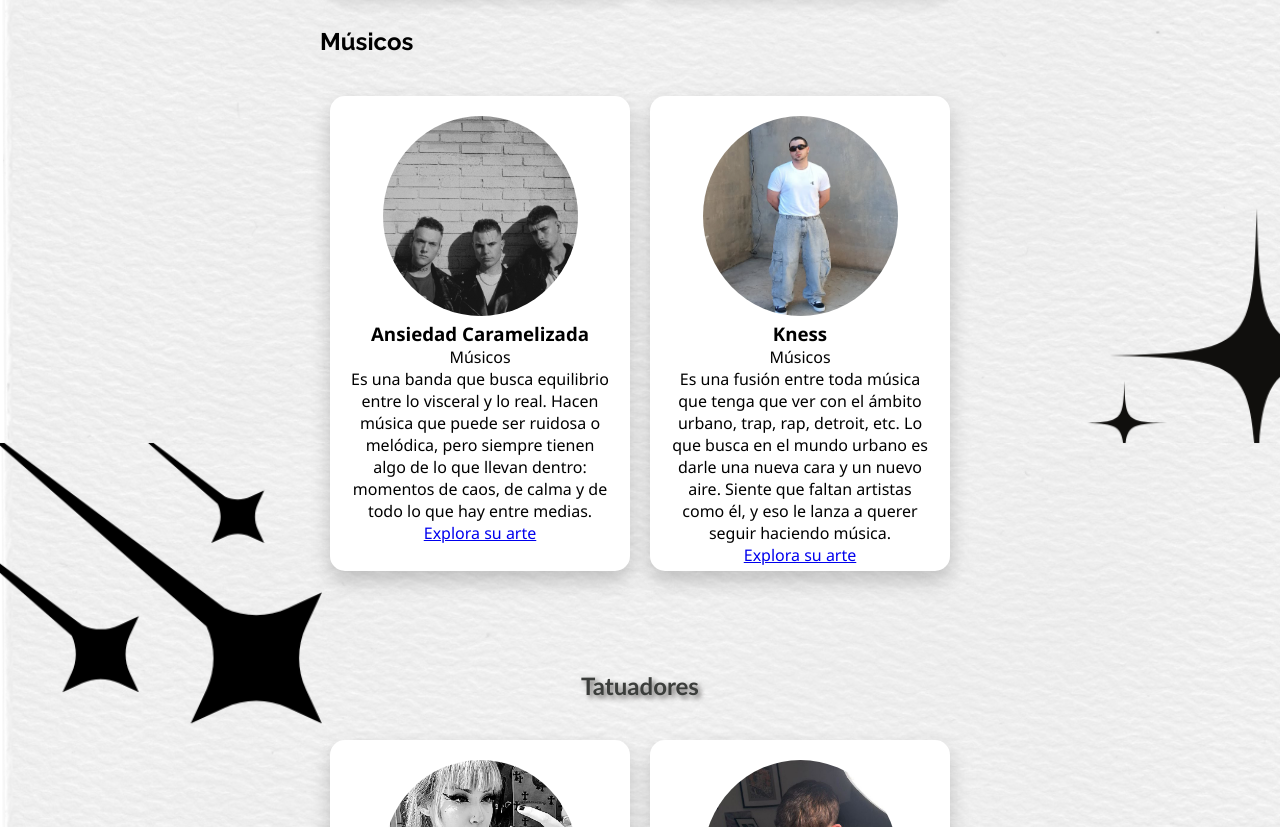
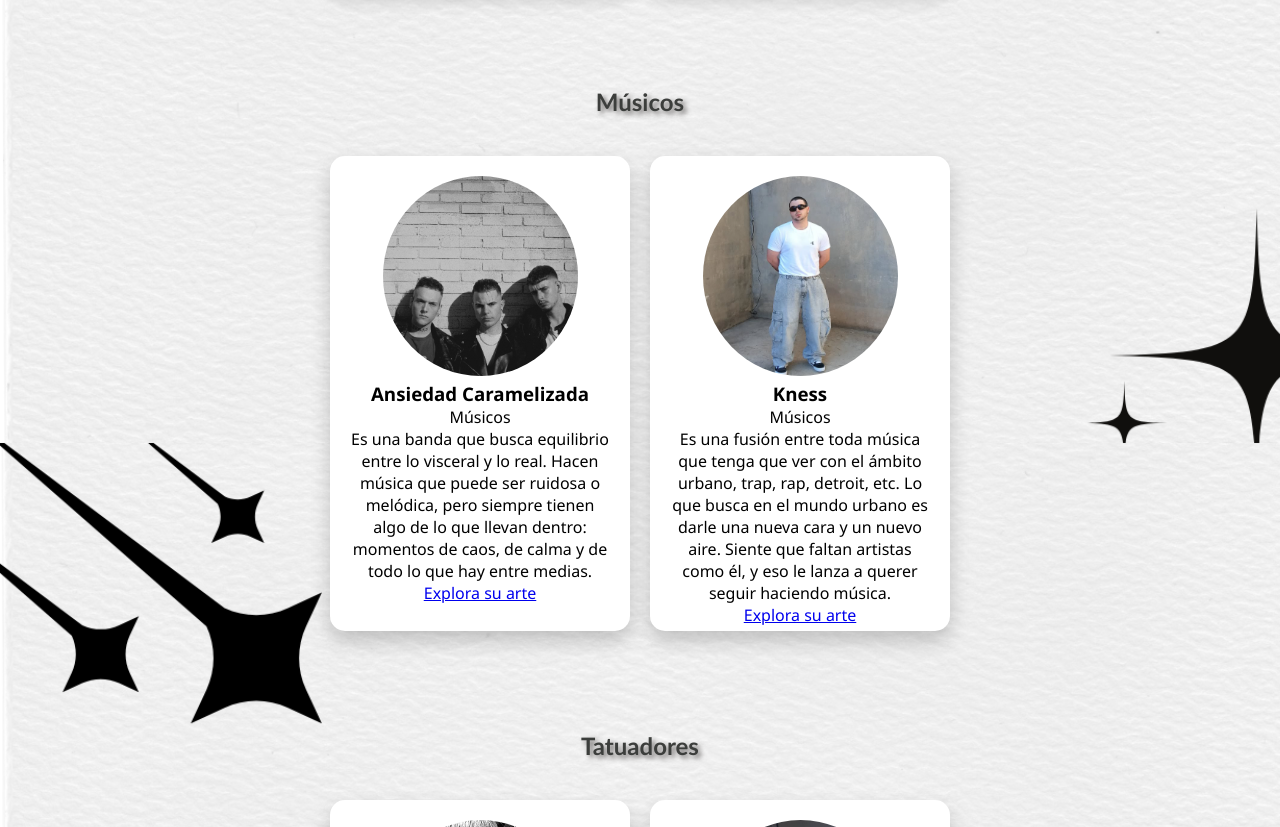
Before and after one commit to Itana4/Proyecto-Artista, a website built with Vite: page categorias.html in a window 1280 px wide. Shown: the part 1157-1984 px from the top of the page. Built offline with nearby package versions, Linux system fonts and the light colour scheme; no server answers; a web font is replaced by a local one.

Commit message:
cambio name #músicos

```diff
--- a/categorias.css
+++ b/categorias.css
@@ -194,7 +194,7 @@ padding-top: 60px;
 text-shadow: 3px 3px 5px rgb(109, 106, 105);
 }
 
-.Musicos{
+.Músicos{
 text-justify: center;
 color: #3c3e3c;
 font-family:'Gill Sans', 'Gill Sans MT', Calibri, 'Trebuchet MS', sans-serif;
```
